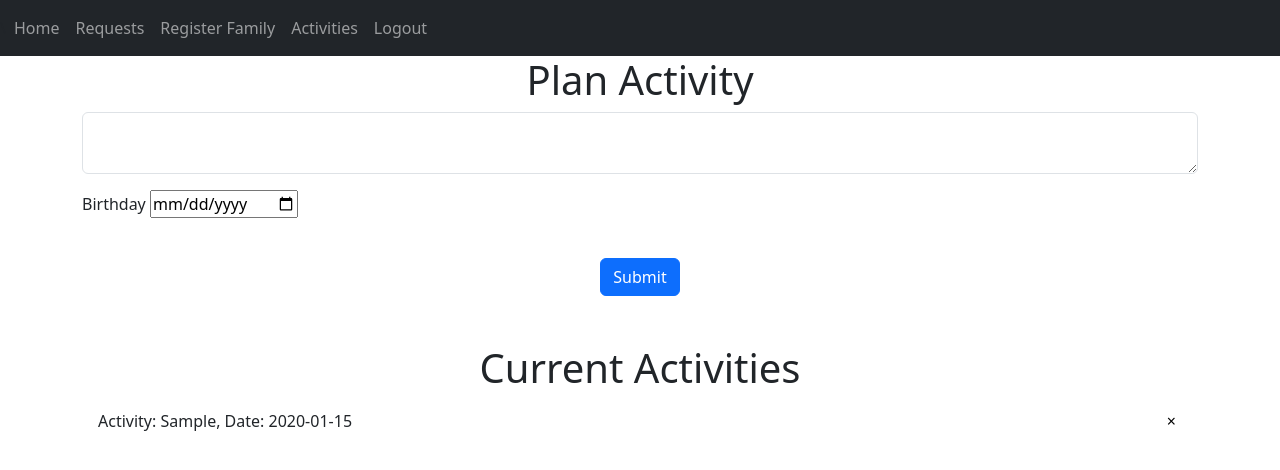
After one commit to makhijaaryan/Elderly_Care_Center_System_New, a Flask app: page /resident-activity in a window 1280 px wide. The commit adds this page. Shown: the top 470 px of the page. Run offline with Flask 3, Linux system fonts and the light colour scheme; a user stored in the database is signed in; tables that the repository leaves empty hold one stand-in row (values such as "Sample post"); some libraries are stand-ins or nearby versions.

Commit message:
completed resident,family backend

```diff
--- a/website/__init__.py
+++ b/website/__init__.py
@@ -44,8 +44,9 @@ def create_app():
 
     @login_manager.user_loader
     def load_user(id_):
-        user=db.session.execute(text('select email from log where id=:id'),{'id':id_})
+        # user=db.session.execute(text('select email from log where id=:id'),{'id':id_})
         user_type = db.session.execute(text('select role from log where id=:id'),{'id': id_})
+
         print(user_type.fetchone()[0])
         # if user_type=='resident':
             # res = db.session.execute(text('SELECT * FROM log natural join user where log.email=user.email '))
--- a/website/auth.py
+++ b/website/auth.py
@@ -61,10 +61,10 @@ def signup():
             db.session.add(new_log)
             db.session.add(new_user)
             db.session.commit()
-            login_user(new_user, remember=True)
+            # login_user(new_user, remember=True)
             flash("Account created!", category='success')
             print(f"Name:{name}\nEmail:{email}\nPassword: {pass1}\nContact Number:{contactNo}\nRole:{role}\n")
-            return redirect(url_for('views.home'))
+            return redirect(url_for('auth.login'))
 
     return render_template("signup.html", user=current_user)
 
--- a/website/models.py
+++ b/website/models.py
@@ -23,6 +23,11 @@ class Log(db.Model, UserMixin):
     password = db.Column(db.String(150))
     role=db.Column(db.String(10))
 
+class Activity(db.Model):
+    id=db.Column(db.Integer, primary_key=True)
+    user_id=db.Column(db.Integer, db.ForeignKey('user.id'))
+    activity=db.Column(db.String(10000))
+    date=db.Column(db.String(120))
 
 class Family(db.Model, UserMixin):
     id=db.Column(db.Integer, primary_key=True)
@@ -45,3 +50,4 @@ class User(db.Model, UserMixin):
     notes=db.relationship('Note')
     requests=db.relationship('Requests')
     family=db.relationship('Family')
+    activity=db.relationship('Activity')
--- /dev/null
+++ b/website/templates/activity.html
@@ -0,0 +1,34 @@
+{% extends "base.html" %} {% block title %}Requests{% endblock %} {%block content%}
+
+<h1 align="center">Plan Activity</h1>
+
+<form method="POST">
+    <textarea name="activity" id="activity" class="form-control"></textarea>
+    <div class="my-3">
+        <label for="birthday">Birthday</label>
+        <input type="date" id="date1" name="date1">
+    </div>
+
+
+    <br/>
+    <div align="center">
+        <button type="submit" class="btn btn-primary">Submit</button>
+    </div>
+</form>
+
+{%if user.activity%}
+    <h1 align="center" class="mt-5">Current Activities</h1>
+    <ul class="list-group list-group-flush" id="requests">
+    {% for act in user.activity %}
+        <li class="list-group-item" style="display: flex; justify-content: space-between; align-items: center;">
+            Activity: {{act.activity}},
+            Date: {{act.date}}
+            <button type="button" class="close" onClick="deleteActivity({{ act.id }})" aria-label="Close" style="background-color: transparent; border: none;">
+                <span aria-hidden="true">&times;</span>
+            </button>
+        </li>
+
+    {% endfor %}
+    </ul>
+{%endif%}
+{%endblock%}
--- a/website/templates/base.html
+++ b/website/templates/base.html
@@ -26,7 +26,7 @@
                         <a href="/resident-home" class="nav-item nav-link" id ="home">Home</a>
                         <a href="/resident-request" class="nav-item nav-link" id ="home">Requests</a>
                         <a href="auth/registerFamily" class="nav-item nav-link" id ="home">Register Family</a>
-                        <a href="/resident-request" class="nav-item nav-link" id ="home">Activities</a>
+                        <a href="/resident-activity" class="nav-item nav-link" id ="home">Activities</a>
                     {% endif %}
                     {% if user.role == "family" %}
                         <a href="/family-home" class="nav-item nav-link" id ="home">Home</a>
@@ -96,6 +96,16 @@
           });
       }
       </script>
+      <script type="text/javascript">
+        function deleteActivity(activityId) {
+          fetch("/delete-activity", {
+              method: "POST",
+              body: JSON.stringify({ activityId: activityId }),
+          }).then((_res) => {
+              window.location.href = "/resident-activity";
+          });
+      }
+      </script>
     {% endblock %}
 </body>
 </html>
--- a/website/views.py
+++ b/website/views.py
@@ -5,7 +5,7 @@ from . import db
 import json
 from sqlalchemy.sql import func
 from sqlalchemy import engine, text
-from .models import User, Note, Requests, Family,Log
+from .models import User, Note, Requests, Family,Log, Activity
 
 views = Blueprint('views', __name__)
 
@@ -67,6 +67,42 @@ def residentRequest():
     return render_template("resident.html", user=user, role="resident")
 
 
+@views.route('/resident-activity', methods=['GET','POST'])
+@login_required
+def residentActivity():
+    if (request.method=='POST'):
+        userActivity=request.form.get('activity')
+        date=request.form.get('date1')
+        if (len(userActivity)<1):
+            flash('Activity is too short!', category='error')
+        else:
+            new_userActivity=Activity(activity=userActivity, user_id=current_user.id, date=date)
+            db.session.add(new_userActivity)
+            db.session.commit()
+            flash('Activity Registed!', category='success')
+    res = db.session.execute(text('select email from Log where Log.id=:id'), {'id': current_user.id})
+    email = res.fetchone()[0]  # Using fetchone() because we expect at most one result
+    # user = db.session.execute(text('select * from User where email=:email'),{'email':email})
+    # current_user = user.fetchone()[0]
+    # print(current_user)
+    print(email)
+    user = User.query.filter_by(email=email).first()
+    print(user)
+    return render_template("activity.html", user=user, role="resident")
+
+
+@views.route('/delete-activity', methods=['POST'])
+def delete_activity():
+    delActivity=json.loads(request.data)
+    activityId=delActivity['activityId']
+    delActivity=Activity.query.get(activityId)
+    if (delActivity):
+        if(delActivity.user_id==current_user.id):
+            db.session.delete(delActivity)
+            db.session.commit()
+    return jsonify({})
+
+
 @views.route('/delete-request', methods=['POST'])
 def delete_request():
     delRequest=json.loads(request.data)
@@ -89,4 +125,8 @@ def familyHome():
     user = Family.query.filter_by(email=email).first()
     print(user.name, user.resident_name)
     print(user)
-    return render_template("familyHome.html", user=user, role="family")
+    requests=db.session.execute(text("select userRequest from Requests where Requests.user_id=:id and status = 'active'"), {'id': user.residentId}).fetchall()
+    print(requests)
+    activities=db.session.execute(text("select activity, date from Activity where Activity.user_id=:id"), {'id': user.residentId}).fetchall()
+    print(activities)
+    return render_template("familyHome.html", user=user, role="family", requests=requests, activities=activities)
```
Also changed, not shown: website/static/index.js (+9 -0 lines), website/templates/familyHome.html (+24 -3 lines), check/instance/database.db (added), instance/database.db.
